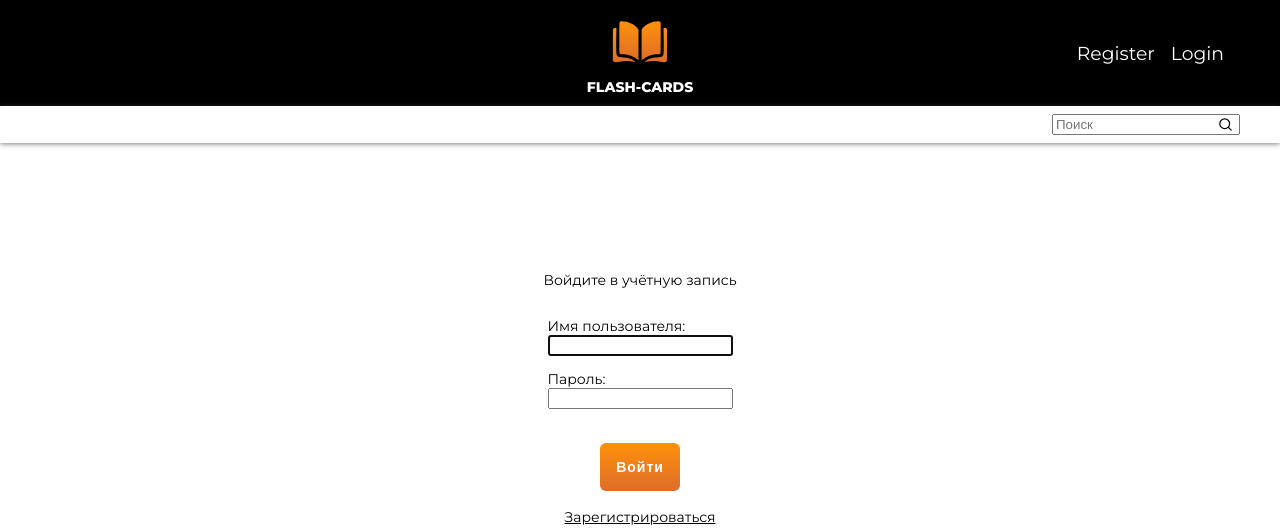
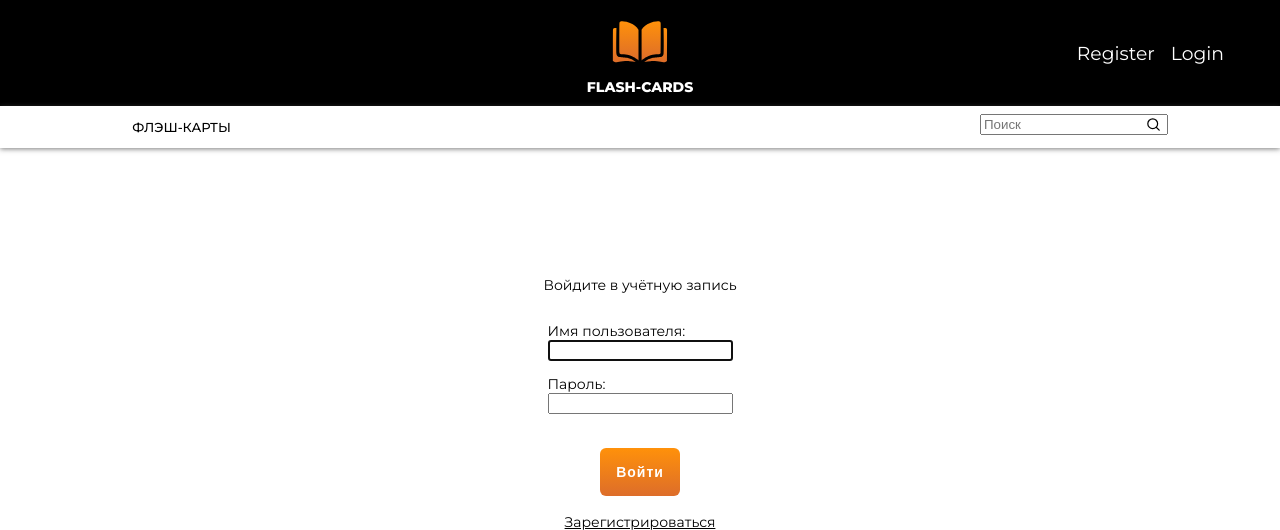
Before and after one commit to MichaelPotemkin/Flashcards, a Django app: a page that uses templates/base.html in a window 1280 px wide. Shown: the top 530 px of the page. Run offline with Django 4.2, Linux system fonts and the light colour scheme; parts of the project's set-up code (start-up, migrations or seed data) failed here and were passed over.

Commit message:
piece of change

```diff
--- a/static/css/style.css
+++ b/static/css/style.css
@@ -165,6 +165,12 @@ label{
     align-items: center;
 }
 .nav-bar{
+    width: 88%;
+    margin: 0 auto;
+    display: flex;
+    justify-content: space-between;
+}
+.category-section{
     display: flex;
 }
 .nav-button{
@@ -310,6 +316,7 @@ label{
 }
 .intro-btn{
     background: linear-gradient(to bottom, #FF910A, #DD6D2A);
+    text-align: center;
     padding: 14px 16px;
     border: none;
     border-radius: 6px;
@@ -320,6 +327,11 @@ label{
     font-weight: 800;
     font-style: normal;
     letter-spacing: 1px;
+}
+
+.profile-left-section .intro-btn{
+    width: 150px;
+    padding: 11px 13px;
 }
 .intro-btn:hover{
     cursor: pointer;
--- a/templates/base.html
+++ b/templates/base.html
@@ -43,9 +43,9 @@
         </div>
         <div class="header-navigation">
             <div class="container">
-                {#                <div class="nav-bar">#}
-                {#                    <div class="category-section">#}
-                {#                        <nav id="flash-card-button" class="nav-button">Флэш-карты</nav>#}
+                                <div class="nav-bar">
+                                    <div class="category-section">
+                                        <nav id="flash-card-button" class="nav-button">Флэш-карты</nav>
                 {#                        <!-- Блок с выпадающим меню                   <div id="flash-card-block" class="showing">-->#}
                 {#                        <!--                        <ul class="category-ul">-->#}
                 {#                        <!--                            <li class="category-li"><a href="#1">Категория 1</a></li>-->#}
@@ -61,7 +61,7 @@
                 {#                    <!--                            <li class="category-li">Категория 3</li>-->#}
                 {#                    <!--                        </ul>-->#}
                 {#                    <!--                    </div>-->#}
-                {#                </div>#}
+                                </div>
                 <div class="search">
                     <form method="GET" action="{% url 'search' %}" class="search-form">
                         <label for="main-search" class="visibility-hidden">Flash-cards search</label>
--- a/templates/cards/profile.html
+++ b/templates/cards/profile.html
@@ -8,6 +8,9 @@
             <h3>Данные пользователя</h3>
             <p class="examples-text">Имя пользователя: {{ profile_owner.username }}</p>
             <p class="examples-text">Создано {{ packs|length }} набор(ов)</p>
+            {% if user.is_authenticated and user == profile_owner %}
+            <a class="special-link-a navigate-cardpack-lin intro-btn display-block " href="{% url 'create' %}">Создать набор</a>
+            {% endif %}
         </div>
 
         <div class="profile-right-section">
@@ -62,8 +65,9 @@
         {% endif %}
     </span>
             </div>
+    {% endif %}
             </div>
-        {% endif %}
+
 
 
 {% endblock %}
```
